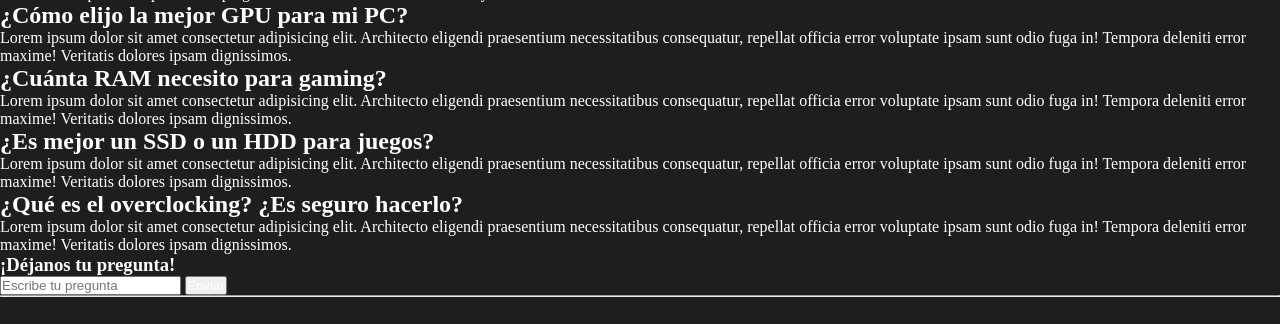
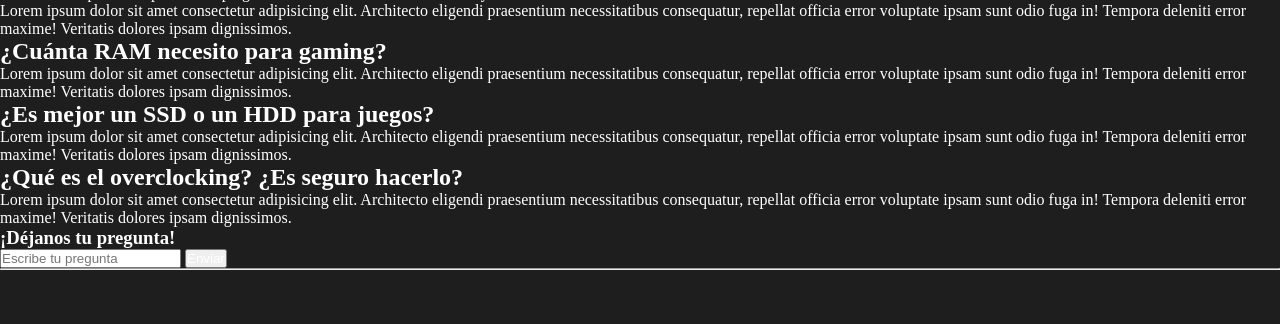
Before and after one commit to austinGcode/comision_57670, a plain HTML site: page pages/preguntas.html in a window 1280 px wide. Shown: the part 179-503 px from the top of the page. Drawn offline with Linux system fonts and the light colour scheme.

Commit message:
proyecto-html-css-ed

```diff
--- a/pages/preguntas.html
+++ b/pages/preguntas.html
@@ -42,7 +42,7 @@
         <div>
             <section>
                 <article>
-                    <h2>¿Cómo elijo la mejor GPU para mi PC?</h2>
+                    <!-- <h2>¿Cómo elijo la mejor GPU para mi PC?</h2> -->
                     <p>Lorem ipsum dolor sit amet consectetur adipisicing elit. Architecto eligendi praesentium
                         necessitatibus consequatur, repellat officia error voluptate ipsam sunt odio fuga in! Tempora
                         deleniti error maxime! Veritatis dolores ipsam dignissimos.</p>
```
